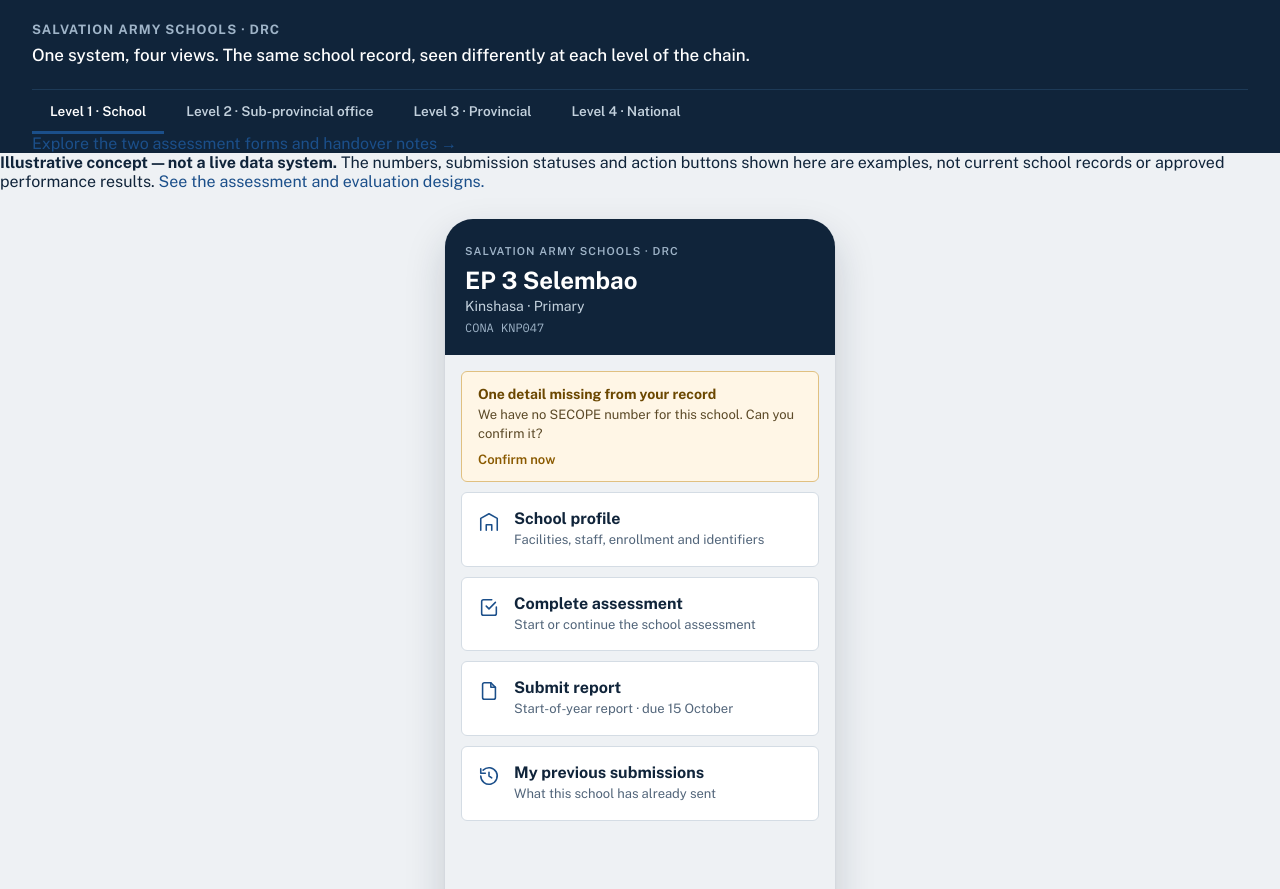
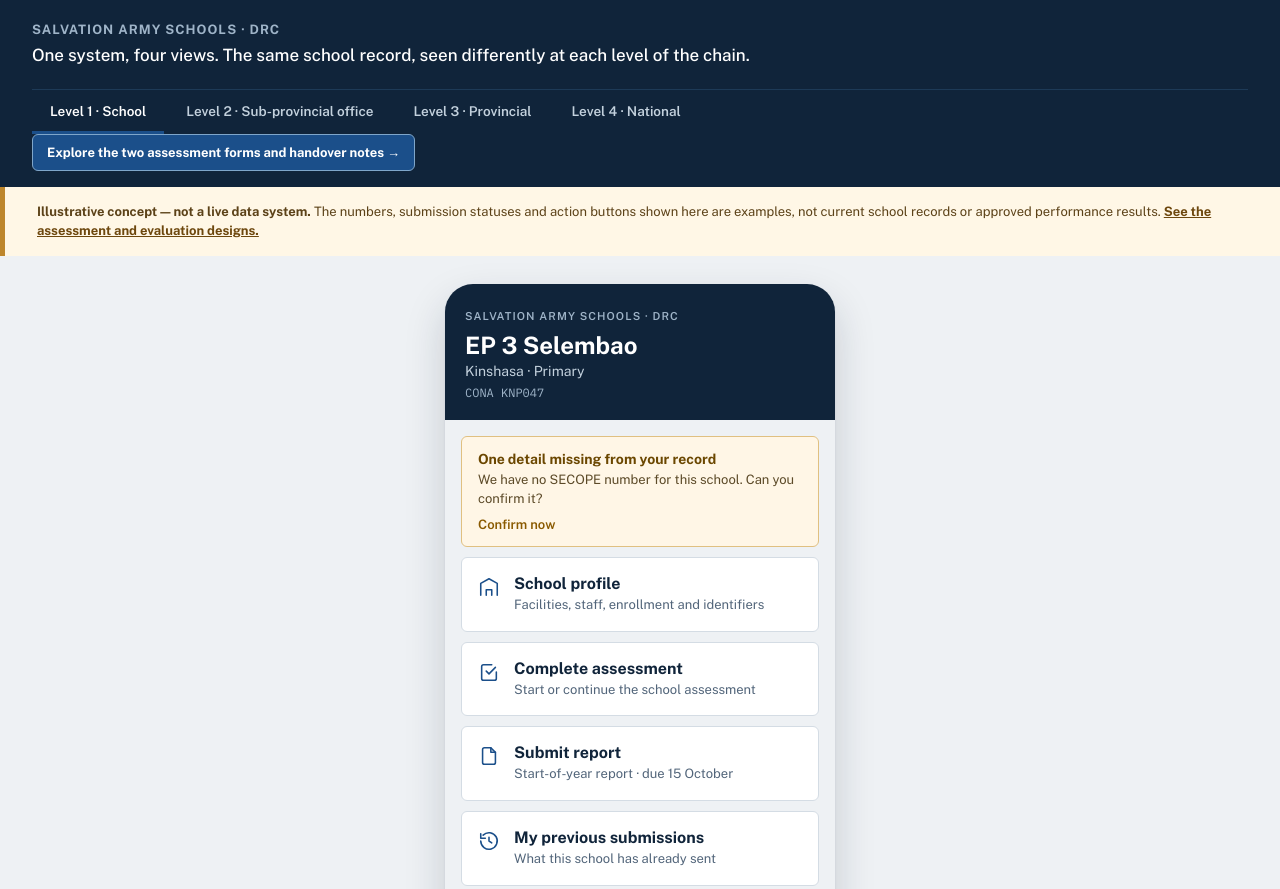
Before and after one commit to chipojaya1/SAEDtechApp, a plain HTML site: page index.html in a window 1280 px wide. Shown: the top 889 px of the page. Drawn offline with nearby package versions, Linux system fonts and the light colour scheme.

Commit message:
Style prototype disclaimer and assessment navigation

```diff
--- a/styles.css
+++ b/styles.css
@@ -637,3 +637,12 @@ table.data-table {
   .app-header, .topbar, .page { padding-left: 18px; padding-right: 18px; }
   .stat-grid { grid-template-columns: 1fr 1fr; }
 }
+
+
+/* Handover-safe prototype framing */
+.app-header__resource-link{padding:0 0 16px}
+.app-header__resource-link a{display:inline-block;color:#fff;background:#1B4F8A;border:1px solid #7FA6CA;border-radius:6px;padding:10px 14px;text-decoration:none;font-size:13px;font-weight:700}
+.app-header__resource-link a:hover{background:#2867A3}
+.demo-notice{background:#FFF7E6;color:#5C4218;border-left:5px solid #BD862C;padding:15px clamp(18px,3vw,32px);line-height:1.5;font-size:13px}
+.demo-notice a{color:#6D470D;text-decoration:underline;font-weight:700}
+.level-nav__tab:focus-visible,.app-header__resource-link a:focus-visible,.demo-notice a:focus-visible{outline:3px solid #F2A747;outline-offset:3px}
```
